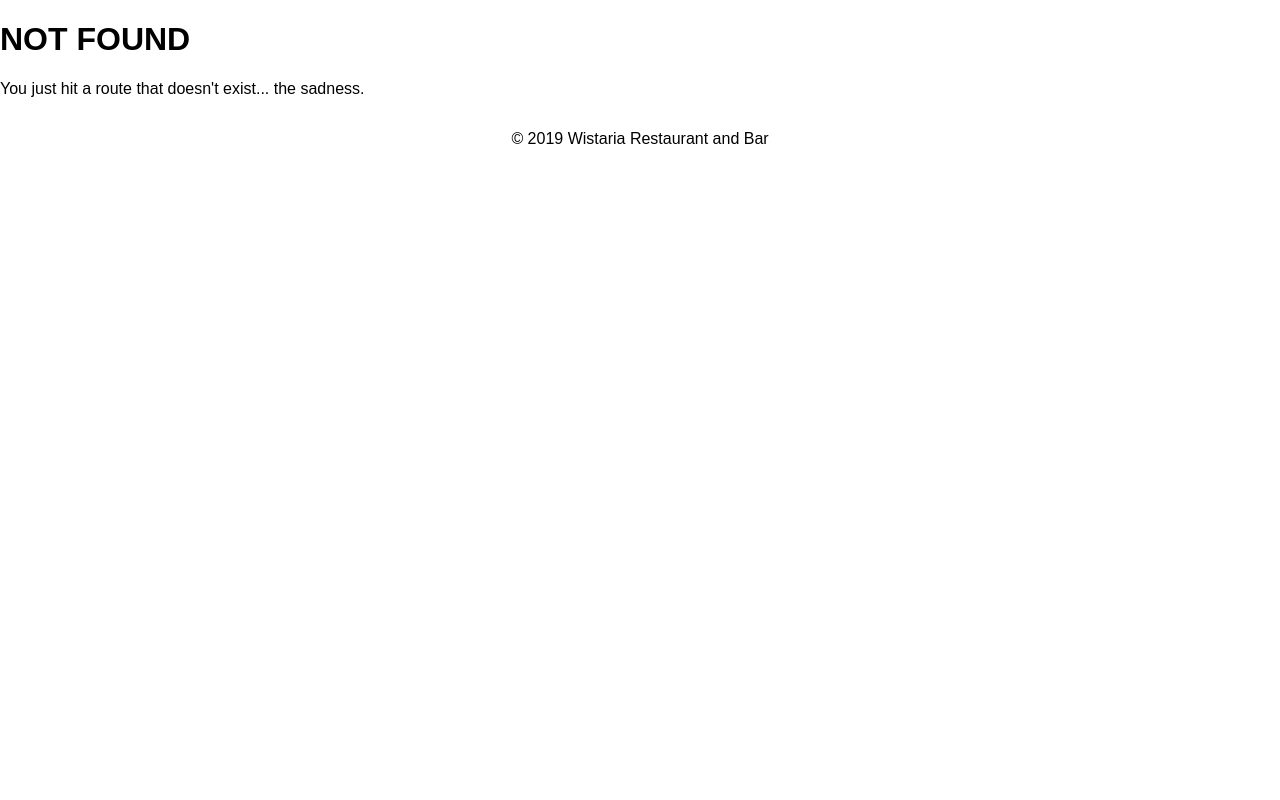
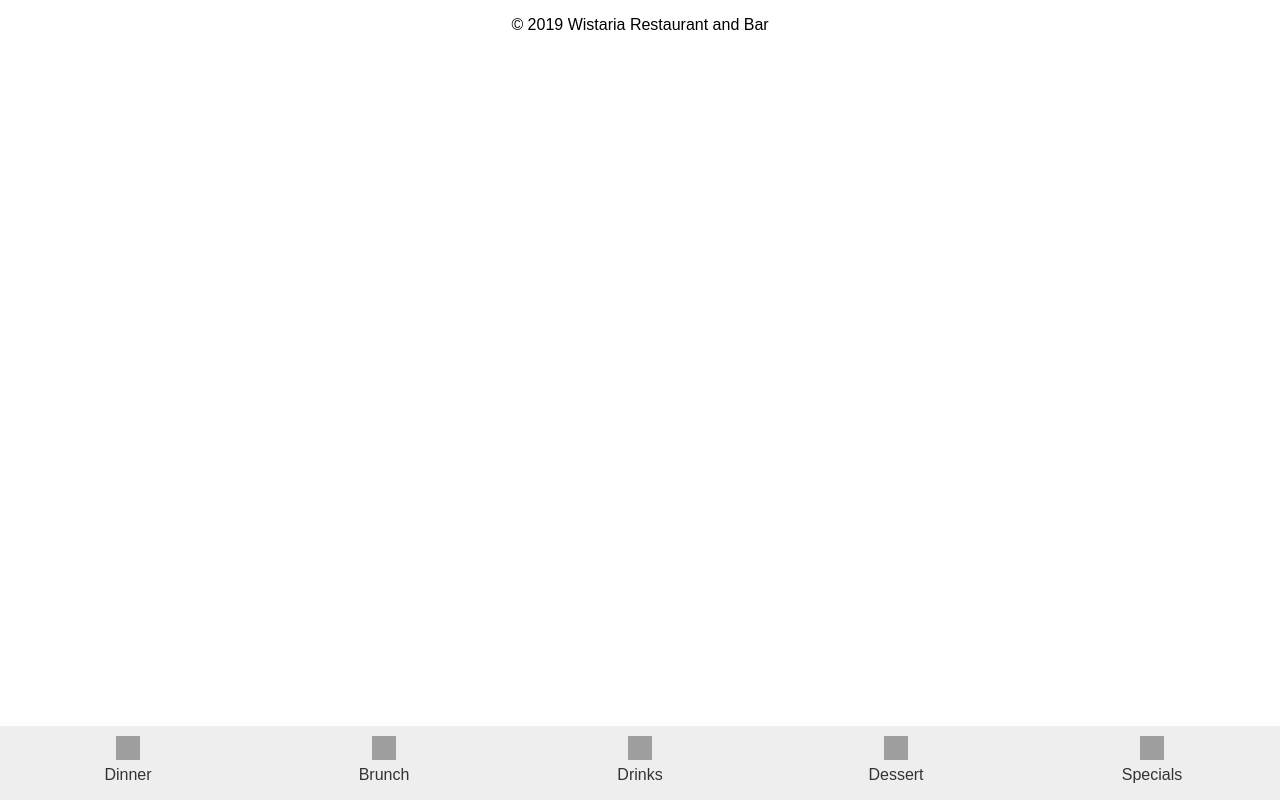
Before and after one commit to aliandor/wistaria, a Gatsby site: page /menu in a window 1280 px wide. Before the commit this address had no page. Built offline with nearby package versions, Linux system fonts and the light colour scheme; Gatsby itself is replaced by a stand-in of ours; grey boxes are pictures that could not be loaded; a web font is replaced by a local one.

Commit message:
food menu code

```diff
--- /dev/null
+++ b/src/components/Menu/menuNav.js
@@ -0,0 +1,85 @@
+import React from "react"
+import { Link } from "gatsby"
+import styled from "styled-components"
+import { Icons } from "../assets/icons"
+
+const MenuNav = () => {
+  return (
+    <Tabs>
+      <Link to="/dinner">
+        <li>
+          <img src={Icons.dinner} alt="" />
+        </li>
+        <p>Dinner</p>
+      </Link>
+      <Link to="">
+        <li>
+          <img src={Icons.breakfast} alt="" />
+        </li>
+        <p>Brunch</p>
+      </Link>
+      <Link to="">
+        <li>
+          <img src={Icons.drinks} alt="" />
+        </li>
+        <p>Drinks</p>
+      </Link>
+      <Link to="">
+        <li>
+          <img src={Icons.dessert} alt="" />
+        </li>
+        <p>Dessert</p>
+      </Link>
+      <Link to="">
+        <li>
+          <img src={Icons.specials} alt="" />
+        </li>
+        <p>Specials</p>
+      </Link>
+    </Tabs>
+  )
+}
+
+export default MenuNav
+
+const Tabs = styled.nav`
+  width: 100vw;
+  position: fixed;
+  bottom: 0;
+  display: grid;
+  grid-template-columns: repeat(5, 20%);
+  align-items: center;
+  justify-content: center;
+  background: #eee;
+  a {
+    &[aria-current="page"] {
+      background: tomato;
+    }
+    text-decoration: none;
+    color: #333;
+    font-family: sans-serif;
+    font-weight: 400;
+    display: flex;
+    flex-flow: column nowrap;
+    height: inherit;
+    align-items: center;
+    p {
+      font-size: 14px;
+      @media (min-width: 400px) {
+        font-size: 1rem;
+      }
+    }
+  }
+  li {
+    display: flex;
+    align-self: center;
+    list-style: none;
+  }
+  img {
+    justify-self: flex-end;
+    /* justify-self: baseline; */
+    width: 24px;
+    height: 24px;
+    transform: translateY(10px);
+  }
+`
--- a/src/info/address.js
+++ b/src/components/info/address.js
@@ -1,7 +1,7 @@
 import React from "react"
 import styled from "styled-components"
 import GoogleMapReact from "google-map-react"
-import Card from "../info/card"
+import Card from "./card"
 
 const Address = () => {
   const DefaultValues = {
--- a/src/info/card.js
+++ b/src/components/info/card.js
@@ -1,6 +1,6 @@
 import React from "react"
 import styled from "styled-components"
-import { Styles } from "../components/assets/styles"
+import { Styles } from "../assets/styles"
 
 const Card = ({ children }) => {
   return <Cards>{children}</Cards>
--- a/src/info/hours.js
+++ b/src/components/info/hours.js
@@ -1,8 +1,8 @@
 import React from "react"
 import styled from "styled-components"
-import { Colors } from "../components/assets/styles"
+import { Colors } from "../assets/styles"
 
-import Card from "../info/card"
+import Card from "./card"
 
 const Hours = () => {
   return (
--- a/src/pages/index.js
+++ b/src/pages/index.js
@@ -5,7 +5,7 @@ import Layout from "../components/layout"
 import SEO from "../components/seo"
 import Nav from "../components/navigation/nav"
 import Header from "../components/header"
-import Main from "../info/main"
+import Main from "../components/info/main"
 
 const IndexPage = () => (
   <Layout>
--- /dev/null
+++ b/src/pages/menu.js
@@ -0,0 +1,19 @@
+import React from "react"
+import styled from "styled-components"
+import MenuNav from "../components/Menu/menuNav"
+import Layout from "../components/layout"
+const Menu = () => {
+  return (
+    <Layout>
+      <Wrapper>
+        <MenuNav />
+      </Wrapper>
+    </Layout>
+  )
+}
+
+export default Menu
+
+const Wrapper = styled.div`
+  width: 100vw;
+`
```
Also changed, not shown: src/components/info/main.js (renamed from src/info/main.js, +3 -4 lines), src/pages/dinner.js (added, +7 -0 lines).
